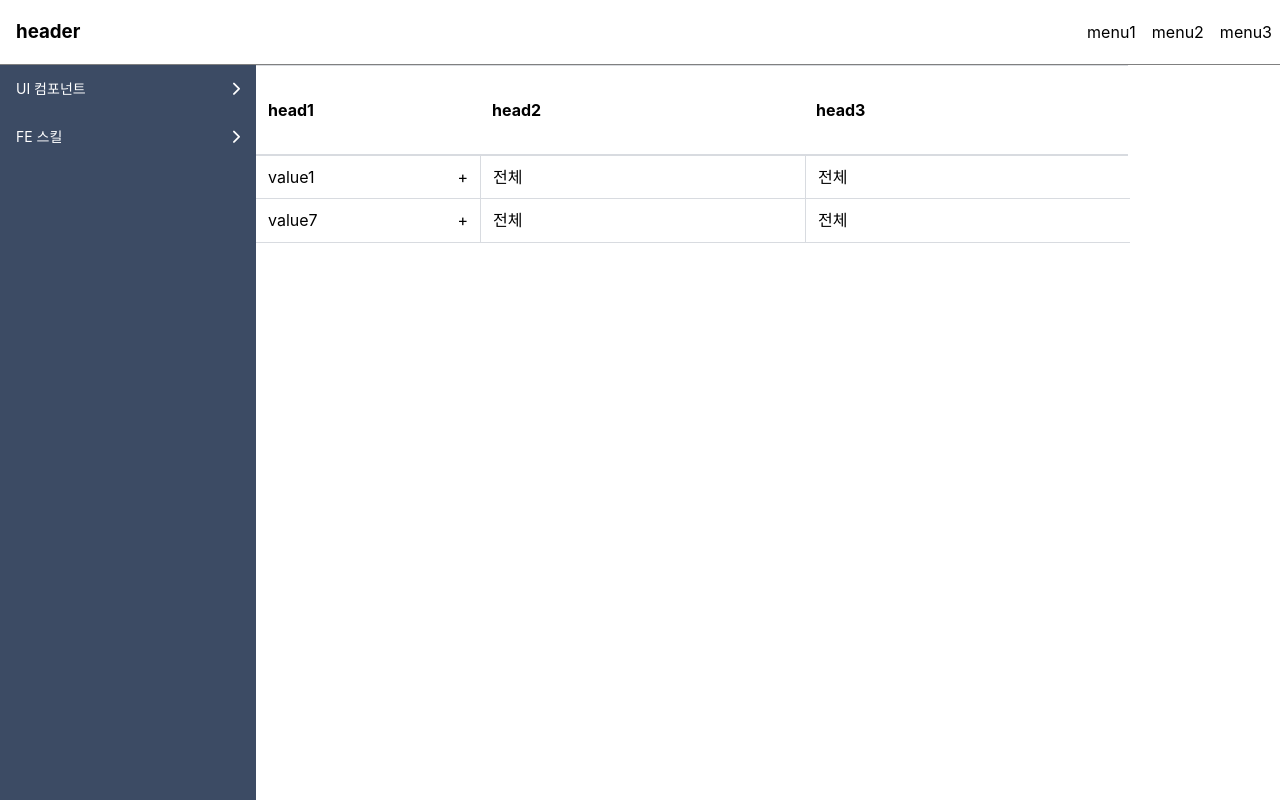
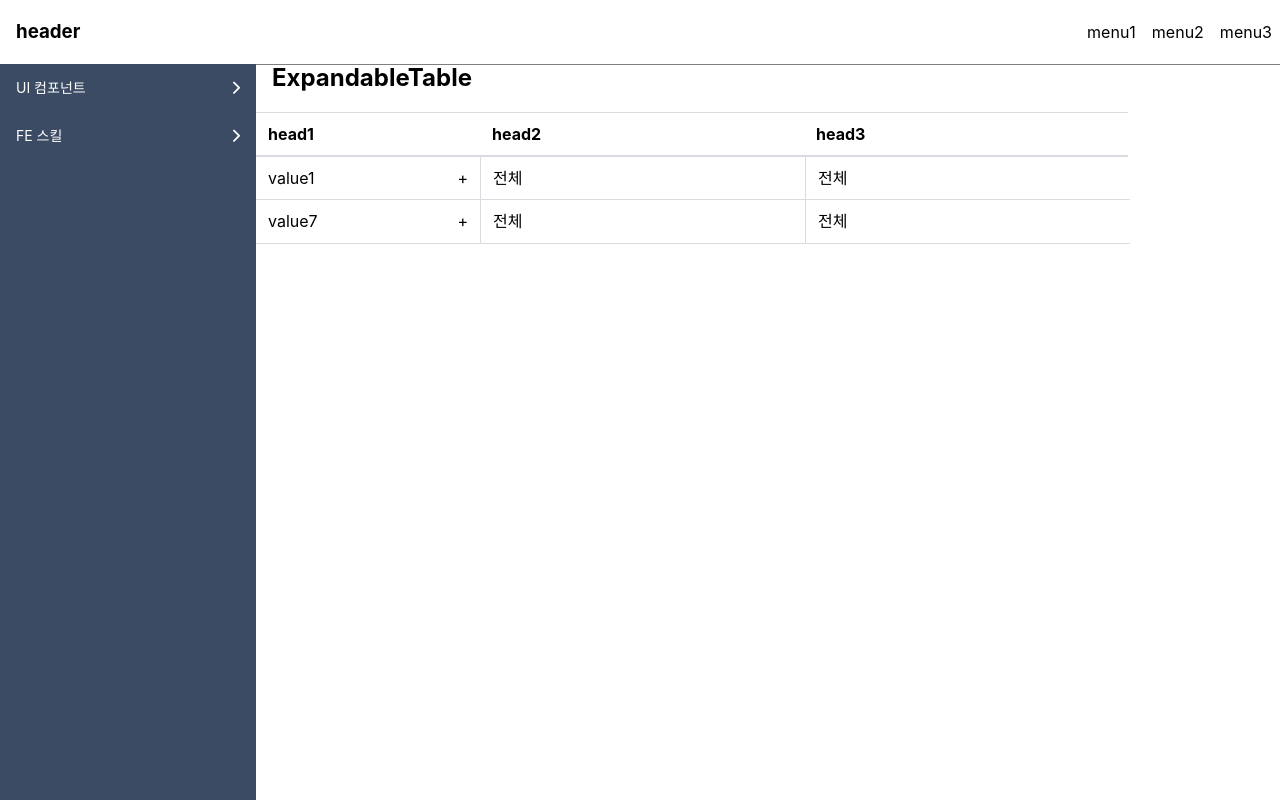
Before and after one commit to ghckss/CustomComponents, a React (Create React App) app: page /widget/table-expandable in a window 1280 px wide. Built offline with nearby package versions, Linux system fonts and the light colour scheme.

Commit message:
페이지 헤더가 fixed처리 되지않던 이슈 처리

```diff
--- a/src/components/Layout/Content.scss
+++ b/src/components/Layout/Content.scss
@@ -1,4 +1,5 @@
 .content {
   width: calc(100% - 256px);
   margin-left: 256px;
+  margin-top: 64px;
 }
--- a/src/components/Layout/Header.scss
+++ b/src/components/Layout/Header.scss
@@ -1,4 +1,7 @@
 .header {
+  position: fixed;
+  top: 0;
+  width: 100%;
   height: 64px;
   display: flex;
   justify-content: space-between;
--- a/src/components/Layout/Sidebar.scss
+++ b/src/components/Layout/Sidebar.scss
@@ -1,5 +1,6 @@
 .sidebar {
   position: fixed;
+  top: 64px;
   width: 256px;
   height: 100%;
   color: white;
--- a/src/components/UIExample/ExpandableTable/index.js
+++ b/src/components/UIExample/ExpandableTable/index.js
@@ -67,7 +67,7 @@ const ExpandableTable = ({ headers, data }) => {
 
   const tableHeader = headers.map((header, index) => {
     return (
-      <div key={index} className={`cell header column-${index}`}>
+      <div key={index} className={`cell table-header column-${index}`}>
         {header.name}
       </div>
     );
--- a/src/components/UIExample/ExpandableTable/index.scss
+++ b/src/components/UIExample/ExpandableTable/index.scss
@@ -25,7 +25,7 @@ div.table {
     width: 300px;
   }
 
-  div.header {
+  div.table-header {
     font-weight: bold;
     border-top: 1px solid;
     border-top-color: #d8dbe0;
--- a/src/containers/UIExample/ExpandableTable/index.js
+++ b/src/containers/UIExample/ExpandableTable/index.js
@@ -99,6 +99,7 @@ const ExpandableTableShowcase = () => {
   ];
   return (
     <div>
+      <h2 className="title">ExpandableTable</h2>
       <ExpandableTable
         headers={[
           {
--- a/src/containers/UIExample/RatioBar/index.js
+++ b/src/containers/UIExample/RatioBar/index.js
@@ -8,7 +8,7 @@ const RatioBarShowcase = () => {
 
   return (
     <div>
-      <h2 className="title">RatioBar with text</h2>
+      <h2 className="title">RatioBar</h2>
       <div className="row">
         <div className="type">RatioBar</div>
         <RatioBar ratios={ratios} colors={colors} text={true} />
```
